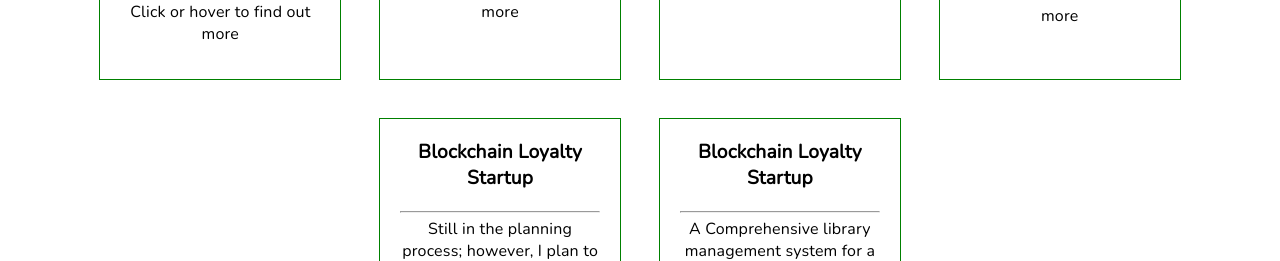
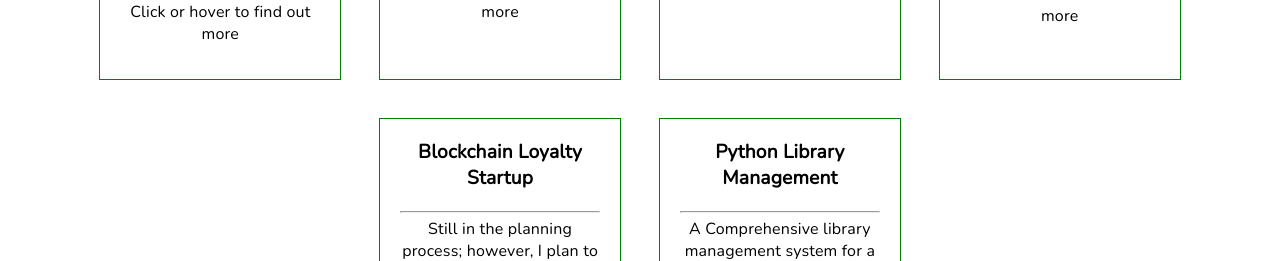
Before and after one commit to noobylub/personal-website, a React (Create React App) app: page / in a window 1280 px wide. Shown: the part 2360-2621 px from the top of the page. Built offline with nearby package versions, Linux system fonts and the light colour scheme.

Commit message:
actually done

```diff
--- a/src/Components/currentProject.js
+++ b/src/Components/currentProject.js
@@ -207,7 +207,7 @@ function CurrentProject() {
         >
           {hover === "sixth" ? (
             <div>
-              <h4>Blockchain Loyalty Startup </h4>
+              <h4>Python Library Management</h4>
               <hr />
               <div className="links">
                 <a href="https://github.com/noobylub/python-intro-project">
@@ -219,7 +219,7 @@ function CurrentProject() {
             </div>
           ) : (
             <div>
-              <h4>Blockchain Loyalty Startup </h4>
+              <h4>Python Library Management</h4>
               <hr />
               <p>
                 A Comprehensive library management system for a librarian to manage libraries. There is a main interface, and
```
